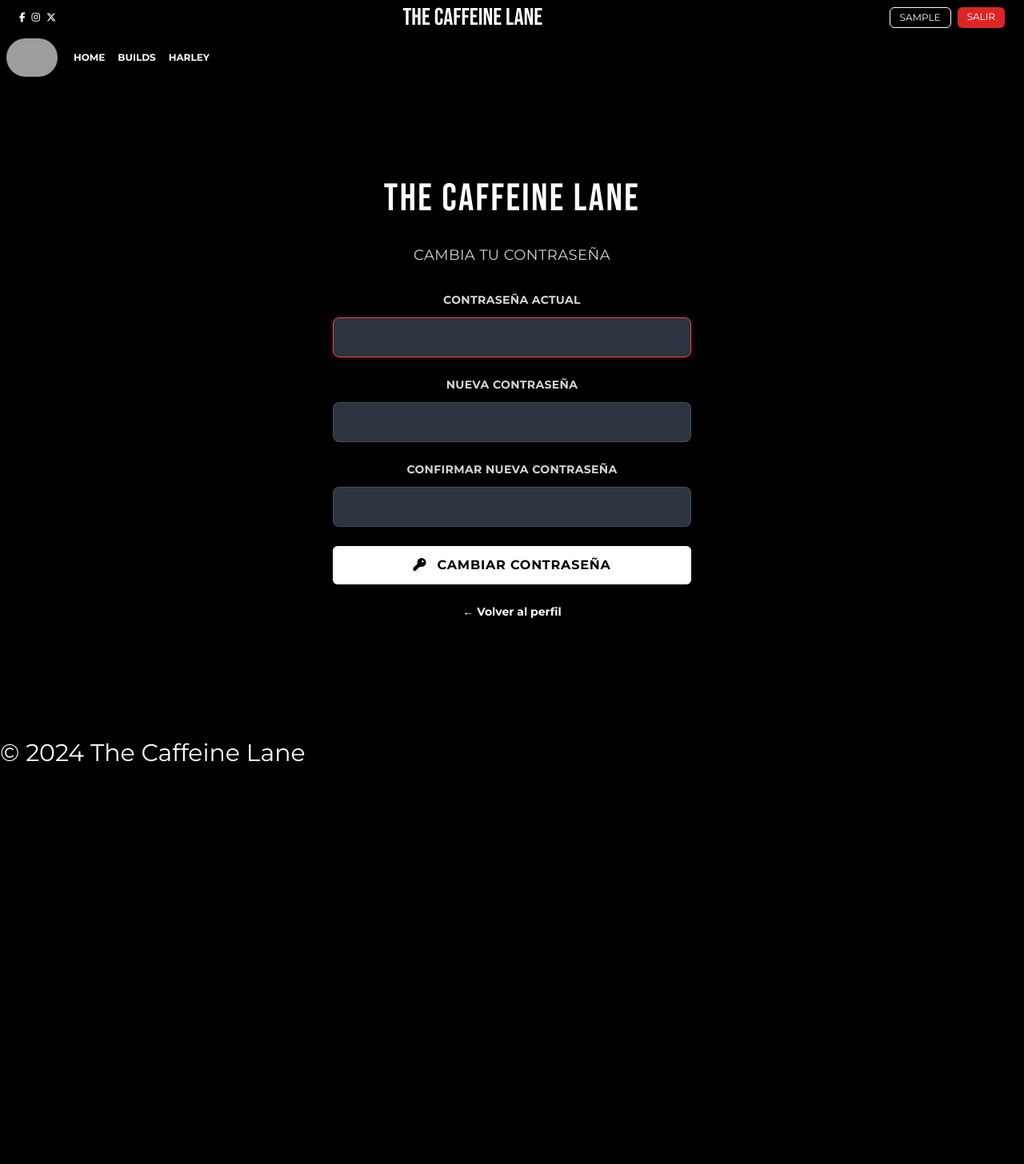
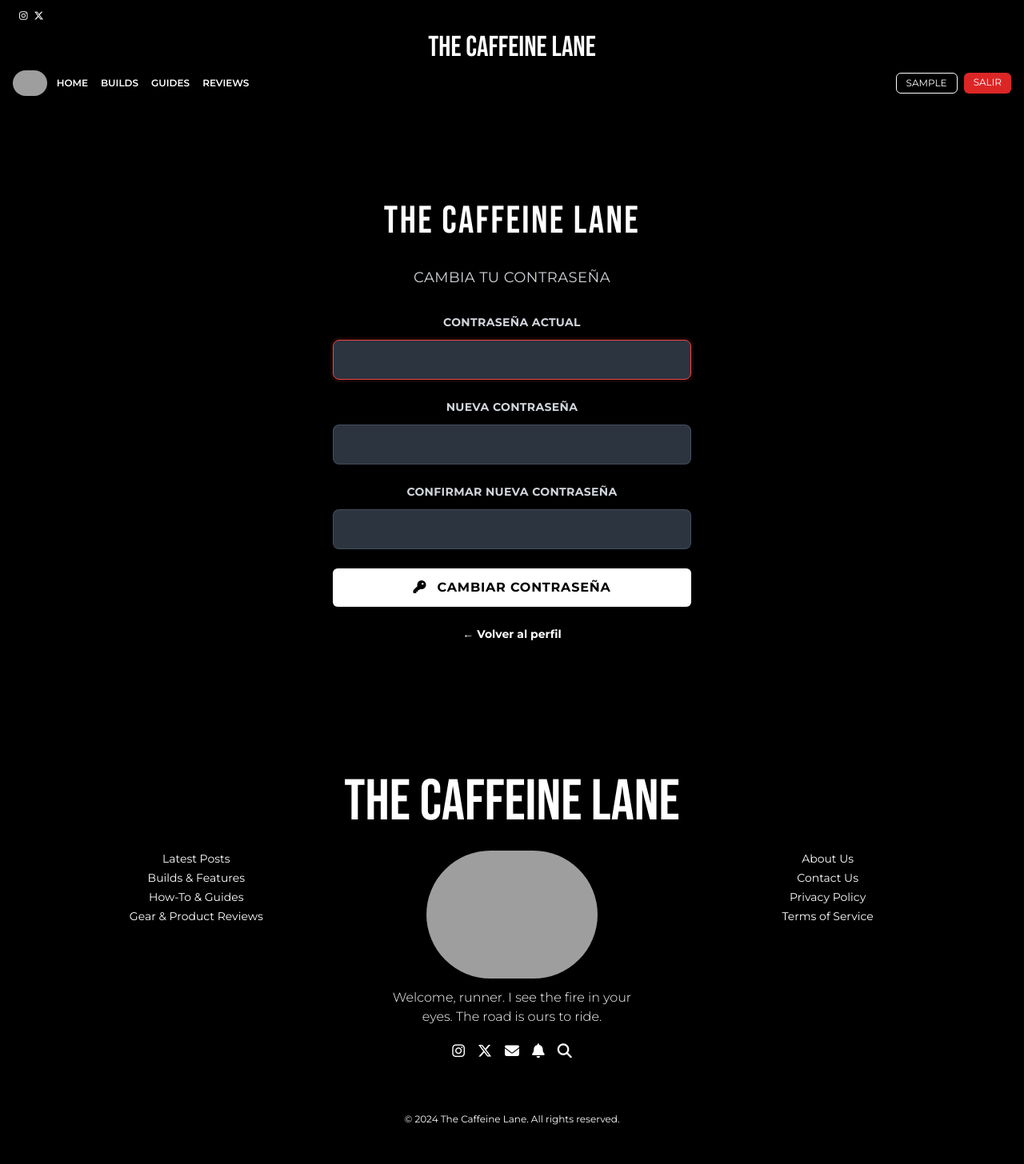
Before and after one commit to acevedo-daniel/the-caffeine-lane-blog, a Django app: page /accounts/password_change/ in a window 1280 px wide. Shown: the whole page at 80% size. Before the commit the page ends 953 px from the top, so only its background shows below. Run offline with Django 5.2, Linux system fonts and the light colour scheme; the visitor is signed in with stand-in values (Sample User, id 1); some libraries are stand-ins or nearby versions; grey boxes are pictures that could not be loaded.

Commit message:
Modificación en base.html para que se pueda ver los templates de la app accounts

```diff
--- a/templates/base.html
+++ b/templates/base.html
@@ -2,13 +2,17 @@
 <!DOCTYPE html>
 <html lang="es">
   <head>
-    <meta charset="UTF-8">
-    <meta name="viewport" content="width=device-width, initial-scale=1.0">
-    <title>{% block title %}The Caffeine Lane{% endblock %}</title>
-    <link rel="preconnect" href="https://fonts.googleapis.com">
-    <link rel="preconnect" href="https://fonts.gstatic.com" crossorigin>
-    <link href="https://fonts.googleapis.com/css2?family=Bebas+Neue&family=Montserrat:ital,wght@0,100..900;1,100..900&display=swap" rel="stylesheet">
-    <link rel="stylesheet" href="https://cdnjs.cloudflare.com/ajax/libs/font-awesome/6.5.2/css/all.min.css"/>
+    <meta charset="UTF-8" />
+    <meta name="viewport" content="width=device-width, initial-scale=1.0" />
+    <title>
+      {% block title %}
+        The Caffeine Lane
+      {% endblock %}
+    </title>
+    <link rel="preconnect" href="https://fonts.googleapis.com" />
+    <link rel="preconnect" href="https://fonts.gstatic.com" crossorigin />
+    <link href="https://fonts.googleapis.com/css2?family=Bebas+Neue&family=Montserrat:ital,wght@0,100..900;1,100..900&display=swap" rel="stylesheet" />
+    <link rel="stylesheet" href="https://cdnjs.cloudflare.com/ajax/libs/font-awesome/6.5.2/css/all.min.css" />
     <script src="https://cdn.tailwindcss.com"></script>
     <script>
       tailwind.config = {
@@ -16,8 +20,8 @@
           extend: {
             fontFamily: {
               mont: ['Montserrat', 'sans-serif'],
-                        bebas: ['Bebas Neue', 'sans-serif'],
-                    },
+              bebas: ['Bebas Neue', 'sans-serif']
+            }
           }
         }
       }
@@ -26,15 +30,33 @@
   <body>
     {% block header %}
       <header class="bg-black flex flex-col">
-        <div class="flex justify-between items-center px-6 py-1">
+        {# Top bar: Social icons #}
+        <div class="flex justify-between items-center px-6 py-3">
           <div class="flex space-x-2 text-white text-xs pt-0">
-                <a href="#" class="hover:text-red-500 transition"><i class="fab fa-facebook-f"></i></a>
             <a href="#" class="hover:text-red-500 transition"><i class="fab fa-instagram"></i></a>
             <a href="#" class="hover:text-red-500 transition"><i class="fab fa-x-twitter"></i></a>
           </div>
+        </div>
 
-            <a href="{% url 'landing' %}" class="text-white font-bebas text-3xl hover:text-red-500 transition">THE CAFFEINE LANE</a>
+        {# Main title section #}
+        <div class="flex items-center justify-center m-0">
+          <a href="{% url 'landing' %}" class="text-white font-bebas text-4xl transition-transform duration-300 hover:scale-110">THE CAFFEINE LANE</a>
+        </div>
+      </header>
 
+      {# Sticky navigation bar #}
+      <div class="sticky top-0 z-50 bg-black flex justify-between items-center px-4 py-2 shadow-xl">
+        {# Left block: Logo + Nav links #}
+        <div class="flex items-center space-x-3">
+          <a href="{% url 'home' %}" class="flex items-center transition-transform duration-300 hover:scale-110"><img src="{% static '\images\caffeinelane-logo-2.png' %}" alt="The Caffeine Lane Logo" class="h-8 w-auto rounded-full" /></a>
+          <nav class="flex space-x-4 text-xs">
+            <a href="{% url 'home' %}" class="text-white font-mont font-semibold uppercase hover:opacity-90 transition">HOME</a>
+            <a href="{% url 'home' %}" class="text-white font-mont font-semibold uppercase hover:opacity-90 transition">BUILDS</a>
+            <a href="{% url 'home' %}" class="text-white font-mont font-semibold uppercase hover:opacity-90 transition">GUIDES</a>
+            <a href="{% url 'home' %}" class="text-white font-mont font-semibold uppercase hover:opacity-90 transition">REVIEWS</a>
+          </nav>
+        </div>
+        {# Right block: Login/Register buttons - ACTUALIZADO #}
         <div class="flex space-x-2">
           {% if user.is_authenticated %}
             <a href="{% url 'profile' %}" class="text-white font-mont text-xs uppercase hover:text-red-500 transition px-3 py-1 border border-white rounded-md">
@@ -44,30 +66,82 @@
               Salir
             </a>
           {% else %}
-                    <a href="{% url 'login' %}" class="text-white font-mont text-xs uppercase hover:text-red-500 transition px-3 py-1 border border-white rounded-md">Login</a>
-                    <a href="{% url 'register' %}" class="bg-white text-black font-mont text-xs uppercase hover:bg-red-600 hover:text-white transition px-3 py-1 rounded-md">Registro</a>
+            <a href="{% url 'login' %}" class="text-white font-mont text-xs uppercase hover:text-red-500 transition px-3 py-1 border border-white rounded-md">LOGIN IN</a>
+            <a href="{% url 'register' %}" class="bg-white text-black font-mont text-xs uppercase hover:bg-red-600 hover:text-white transition px-3 py-1 rounded-md">REGISTER</a>
           {% endif %}
         </div>
       </div>
-
-        <div class="flex items-center px-2 py-1 space-x-5">
-            <a href="{% url 'home' %}" class="flex items-center transition-transform duration-300 hover:scale-110">
-            <img src="{% static '\images\caffeinelane-logo-2.png' %}" alt="The Caffeine Lane Logo" class="h-12 w-auto rounded-full">
-            </a>
-            <nav class="flex space-x-4 text-xs">
-                <a href="{% url 'home' %}" class="text-white font-mont font-bold uppercase hover:text-red-500 transition">Home</a>
-                <a href="{% url 'home' %}" class="text-white font-mont font-bold uppercase hover:text-red-500 transition">Builds</a>
-                <a href="{% url 'home' %}" class="text-white font-mont font-bold uppercase hover:text-red-500 transition">Harley</a>
-            </nav>
-        </div>
-    </header>
     {% endblock %}
     <main>
-        {% block content %}{% endblock %}
+      {% block content %}
+
+      {% endblock %}
     </main>
     {% block footer %}
-    <footer class="bg-black py-6">
-        <p class="text-white font-mont text-3xl">© 2024 The Caffeine Lane</p>
+      <footer class="bg-black pt-10 pb-12 text-white flex flex-col items-center px-4">
+        <!-- Footer main title -->
+        <div class="text-center mb-6">
+          <h2 class="font-bebas text-5xl md:text-7xl uppercase leading-none">THE CAFFEINE LANE</h2>
+        </div>
+
+        <!-- Three-column layout, centered -->
+        <div class="grid grid-cols-1 md:grid-cols-3 gap-8 w-full max-w-6xl text-center">
+          <!-- Column: Navigation -->
+          <div>
+            <ul class="space-y-1 font-mont text-sm">
+              <li>
+                <a href="{% url 'home' %}" class="hover:text-gray-400 transition">Latest Posts</a>
+              </li>
+              <li>
+                <a href="{% url 'home' %}" class="hover:text-gray-400 transition">Builds & Features</a>
+              </li>
+              <li>
+                <a href="{% url 'home' %}" class="hover:text-gray-400 transition">How-To & Guides</a>
+              </li>
+              <li>
+                <a href="{% url 'home' %}" class="hover:text-gray-400 transition">Gear & Product Reviews</a>
+              </li>
+            </ul>
+          </div>
+
+          <!-- Column: Logo + slogan -->
+          <div>
+            <img src="{% static 'images/caffeinelane-logo-2.png' %}" alt="The Caffeine Lane Logo" class="h-32 md:h-40 w-auto mx-auto mb-3 rounded-full" />
+            <p class="font-mont text-sm md:text-base font-light max-w-xs mx-auto mb-4">Welcome, runner. I see the fire in your eyes. The road is ours to ride.</p>
+
+            <!-- Social icons row -->
+            <div class="flex justify-center space-x-4 text-white text-lg">
+              <a href="#" class="hover:text-red-500 transition" title="Instagram"><i class="fab fa-instagram"></i></a>
+              <a href="#" class="hover:text-red-500 transition" title="Twitter"><i class="fab fa-x-twitter"></i></a>
+              <a href="#" class="hover:text-red-500 transition" title="Email"><i class="fas fa-envelope"></i></a>
+              <a href="#" class="hover:text-red-500 transition" title="Subscribe"><i class="fas fa-bell"></i></a>
+              <a href="#" class="hover:text-red-500 transition" title="Search"><i class="fas fa-magnifying-glass"></i></a>
+            </div>
+          </div>
+
+          <!-- Column: Information -->
+          <div>
+            <ul class="space-y-1 font-mont text-sm">
+              <li>
+                <a href="#" class="hover:text-gray-400 transition">About Us</a>
+              </li>
+              <li>
+                <a href="#" class="hover:text-gray-400 transition">Contact Us</a>
+              </li>
+              <li>
+                <a href="#" class="hover:text-gray-400 transition">Privacy Policy</a>
+              </li>
+              <li>
+                <a href="#" class="hover:text-gray-400 transition">Terms of Service</a>
+              </li>
+            </ul>
+          </div>
+        </div>
+
+        <!-- Copyright -->
+        <div class="mt-10 pt-6 text-center">
+          <p class="font-mont text-xs text-white">© 2024 The Caffeine Lane. All rights reserved.</p>
+        </div>
       </footer>
     {% endblock %}
   </body>
```
Lines whose indentation alone changed are shown as unchanged.
